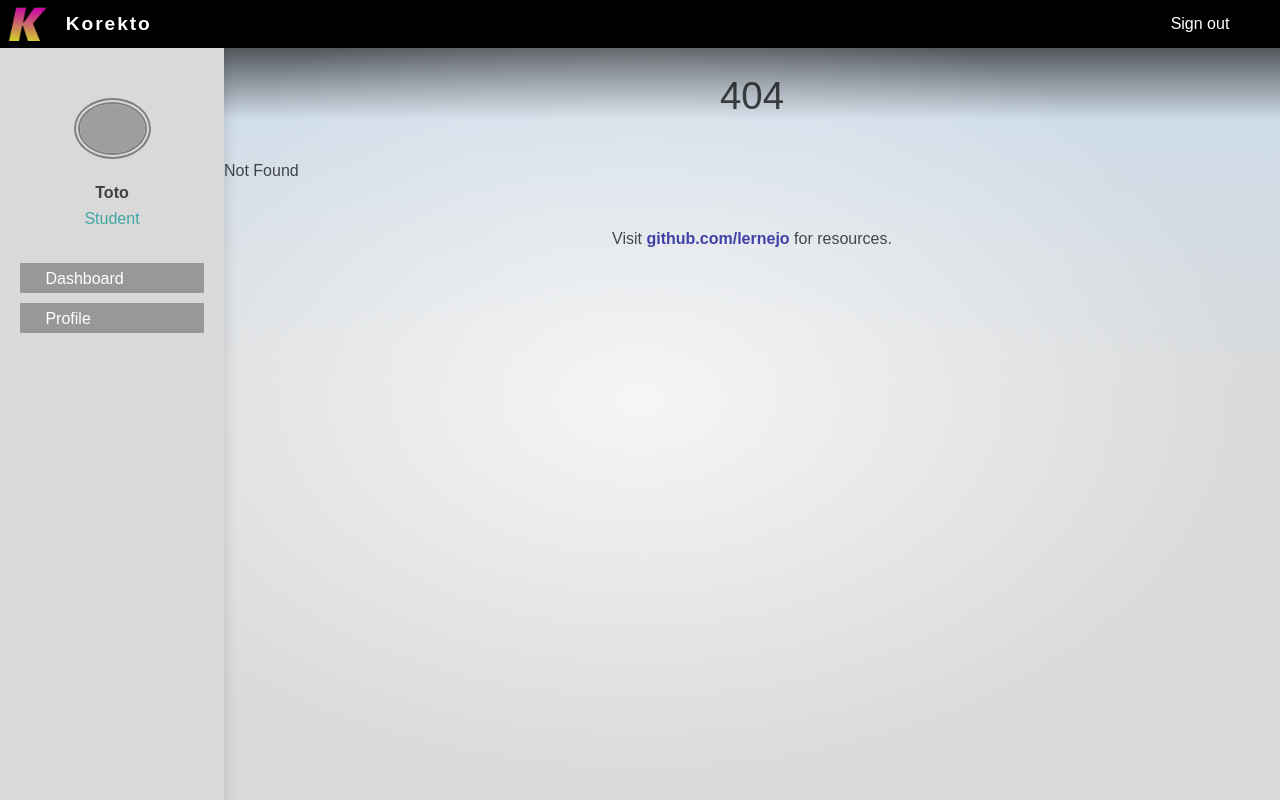
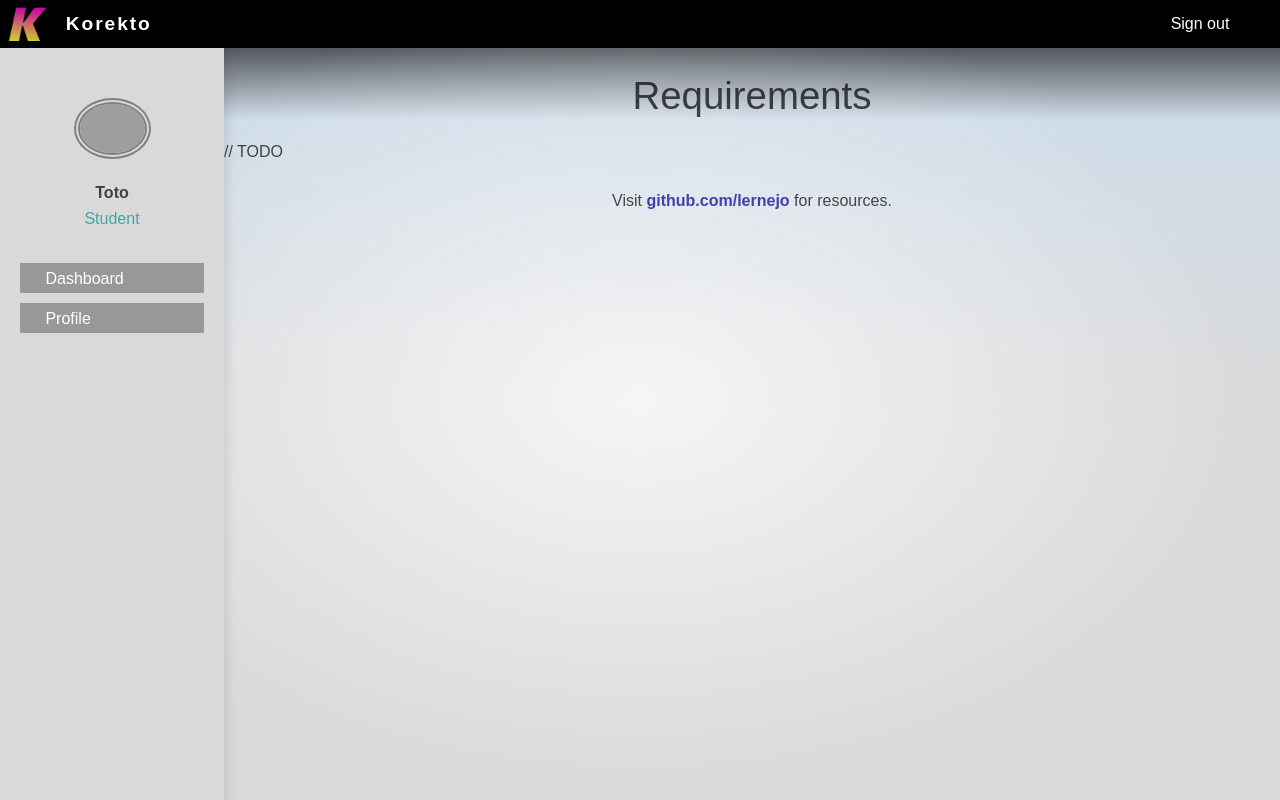
Before and after one commit to korekto/korekto-frontend, a SvelteKit app: page /module/1/requirements in a window 1280 px wide. Before the commit this address had no page. Built offline with nearby package versions, Linux system fonts and the light colour scheme; grey boxes are pictures that could not be loaded; some icons are missing.

Commit message:
Add placeholder for requirements

```diff
--- /dev/null
+++ b/src/routes/module/[moduleId]/requirements/+page.svelte
@@ -0,0 +1,2 @@
+<h1>Requirements</h1>
+<div>// TODO</div>
--- /dev/null
+++ b/src/routes/module/[moduleId]/requirements/+page.ts
@@ -0,0 +1,10 @@
+import { dev } from '$app/environment';
+import { redirect } from '@sveltejs/kit';
+
+// we don't need any JS on this page, though we'll load
+// it in dev so that we get hot module replacement
+export const csr = dev;
+
+// since there's no dynamic data here, we can prerender
+// it so that it gets served as a static asset in production
+export const prerender = true;
```
